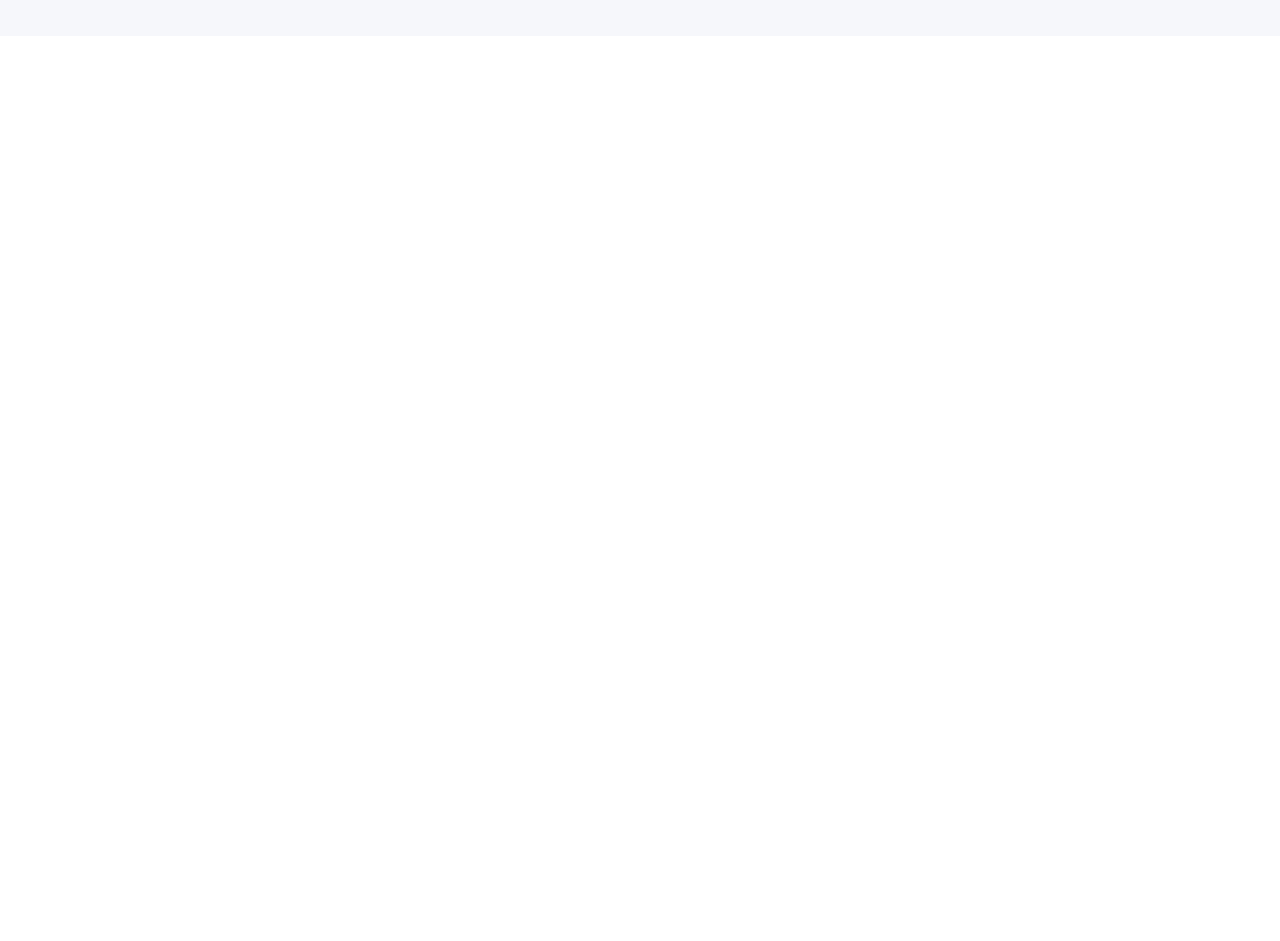
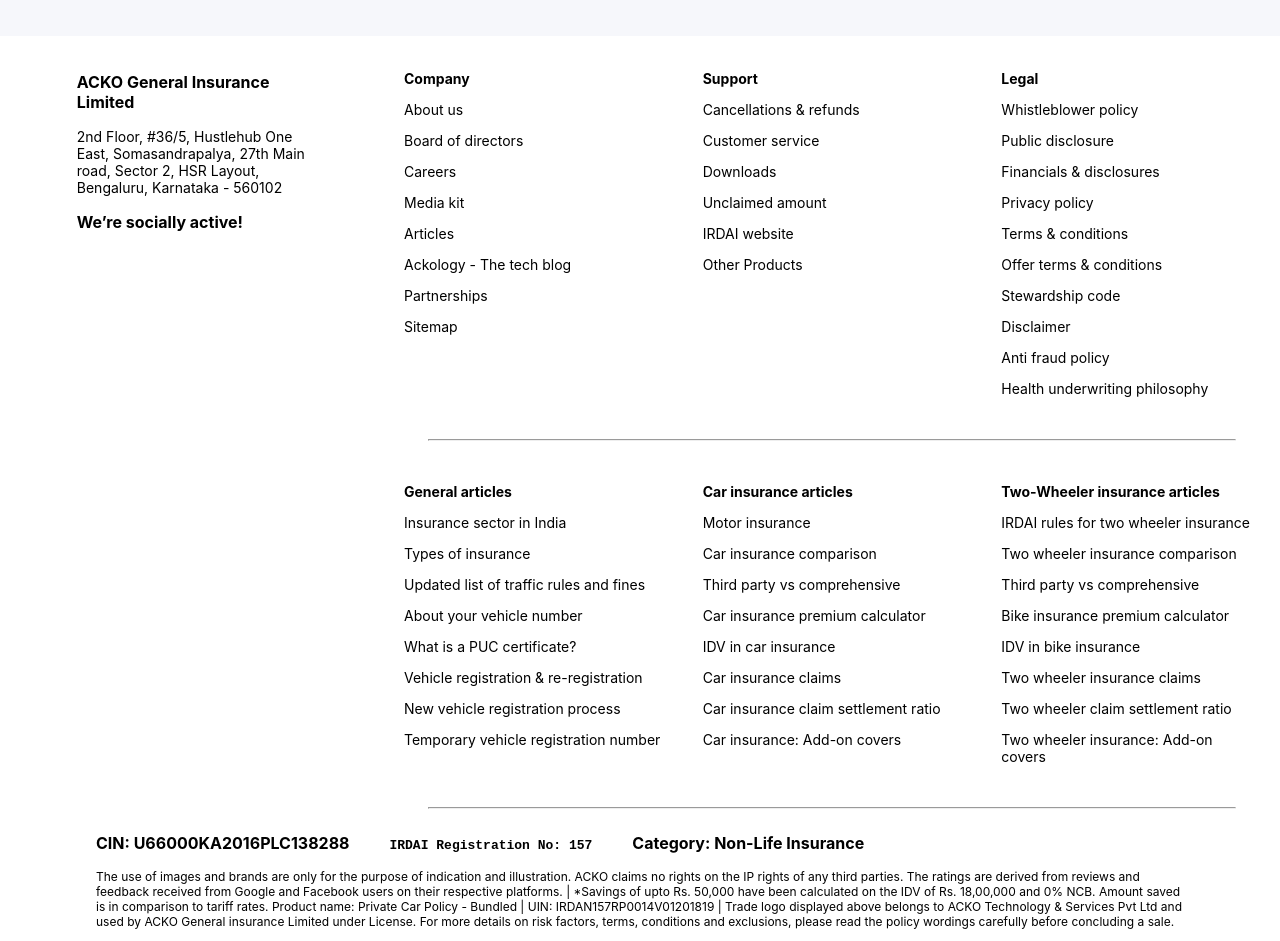
Before and after one commit to app3200/Bike, a React (Create React App) app: page / in a window 1280 px wide. Shown: the part 1060-2001 px from the top of the page. Before the commit the page ends 1096 px from the top, so only its background shows below. Built offline with nearby package versions, Linux system fonts and the light colour scheme.

Commit message:
footer added

```diff
--- /dev/null
+++ b/src/components/Footer.jsx
@@ -0,0 +1,108 @@
+export function Footer(){
+    return <div>
+        <div>
+        <div style={{display:"flex"}}>
+            <div style={{ width:"30%",padding:"20px 6%",boxSizing:"border-box"} }>
+               <div>
+               <p style={{fontWeight:"bolder"}}>
+                ACKO General Insurance Limited
+                </p>
+                <p style={{fontSize:"14px"}}>
+                2nd Floor, #36/5, Hustlehub One East, Somasandrapalya, 27th Main road, Sector 2, HSR Layout, Bengaluru, Karnataka - 560102
+                </p>
+               </div>
+               <div>
+                   <p style={{fontWeight:"bolder"}}>
+                   We’re socially active!
+                   </p>
+               </div>
+            </div>
+            <div style={{ width:"70%"} }>
+
+                <div style={{display:"flex"}}>
+                    <div style={{width:"30%", margin:"20px",fontSize:"14px"}}>
+                        <p style={{fontWeight:"bolder"}}>Company</p>
+                        <p>About us</p>
+                        <p>Board of directors</p>
+                        <p>Careers</p>
+                        <p>Media kit</p>
+                        <p>Articles</p>
+                        <p>Ackology - The tech blog</p>
+                        <p>Partnerships</p>
+                        <p>Sitemap</p>
+                    </div>
+                    <div style={{width:"30%", margin:"20px",fontSize:"14px"}}>
+                        <p style={{fontWeight:"bolder"}}>Support</p>
+                        <p>Cancellations & refunds</p>
+                        <p>Customer service</p>
+                        <p>Downloads</p>
+                        <p>Unclaimed amount</p>
+                        <p>IRDAI website</p>
+                        <p>Other Products</p>
+                    </div>
+                    <div style={{width:"30%", margin:"20px",fontSize:"14px"}}>
+                        <p style={{fontWeight:"bolder"}}>Legal</p>
+                        <p>Whistleblower policy</p>
+                        <p>Public disclosure</p>
+                        <p>Financials & disclosures</p>
+                        <p>Privacy policy</p>
+                        <p>Terms & conditions</p>
+                        <p>Offer terms & conditions</p>
+                        <p>Stewardship code</p>
+                        <p>Disclaimer</p>
+                        <p>Anti fraud policy</p>
+                        <p>Health underwriting philosophy</p>
+                    </div>
+
+                </div>
+                <hr style={{width:"90%"}} />
+
+                <div style={{display:"flex"}}>
+                    <div style={{width:"30%", margin:"20px",fontSize:"14px"}}>
+                        <p style={{fontWeight:"bolder"}}>General articles</p>
+                        <p>Insurance sector in India</p>
+                        <p>Types of insurance</p>
+                        <p>Updated list of traffic rules and fines</p>
+                        <p>About your vehicle number</p>
+                        <p>What is a PUC certificate?</p>
+                        <p>Vehicle registration & re-registration</p>
+                        <p>New vehicle registration process</p>
+                        <p>Temporary vehicle registration number</p>
+                    </div>
+                    <div style={{width:"30%", margin:"20px",fontSize:"14px"}}>
+                        <p style={{fontWeight:"bolder"}}>Car insurance articles</p>
+                        <p>Motor insurance</p>
+                        <p>Car insurance comparison</p>
+                        <p>Third party vs comprehensive</p>
+                        <p>Car insurance premium calculator</p>
+                        <p>IDV in car insurance</p>
+                        <p>Car insurance claims</p>
+                        <p>Car insurance claim settlement ratio</p>
+                        <p>Car insurance: Add-on covers</p>
+                    </div>
+                    <div style={{width:"30%", margin:"20px",fontSize:"14px"}}>
+                        <p style={{fontWeight:"bolder"}}>Two-Wheeler insurance articles</p>
+                        <p>IRDAI rules for two wheeler insurance</p>
+                        <p>Two wheeler insurance comparison</p>
+                        <p>Third party vs comprehensive</p>
+                        <p>Bike insurance premium calculator</p>
+                        <p>IDV in bike insurance</p>
+                        <p>Two wheeler insurance claims</p>
+                        <p>Two wheeler claim settlement ratio</p>
+                        <p>Two wheeler insurance: Add-on covers</p>
+                    </div>
+
+                </div>
+                <hr style={{width:"90%"}} />
+
+            </div>
+        </div>
+    </div>
+    <div style={{width:"85%",margin:"auto"}}>
+        <p style={{fontWeight:"bold"}}><span>CIN: U66000KA2016PLC138288</span><samp style={{marginLeft:"40px",marginRight:"40px"}}>IRDAI Registration No: 157</samp><span>Category: Non-Life Insurance</span></p>
+        <p style={{fontSize:"12px"}}>The use of images and brands are only for the purpose of indication and illustration. ACKO claims no rights on the IP rights of any third parties. The ratings are derived from reviews and feedback received from Google and Facebook users on their respective platforms. | *Savings of upto Rs. 50,000 have been calculated on the IDV of Rs. 18,00,000 and 0% NCB. Amount saved is in comparison to tariff rates. Product name: Private Car Policy - Bundled | UIN: IRDAN157RP0014V01201819 |
+
+Trade logo displayed above belongs to ACKO Technology & Services Pvt Ltd and used by ACKO General insurance Limited under License. For more details on risk factors, terms, conditions and exclusions, please read the policy wordings carefully before concluding a sale.</p>
+    </div>
+    </div>
+}
--- a/src/components/Home.jsx
+++ b/src/components/Home.jsx
@@ -1,11 +1,13 @@
 import { Ackolove } from "./AckoLove";
 import { CompanyLogs } from "./CompanyLogs";
 import { Reviews } from "./Reviews";
+import {Footer} from "./Footer"
 
 export function Home(){
     return  <div>
         <Reviews></Reviews>
         <CompanyLogs></CompanyLogs>
         <Ackolove></Ackolove>
+        <Footer></Footer>
     </div>
 }
```
